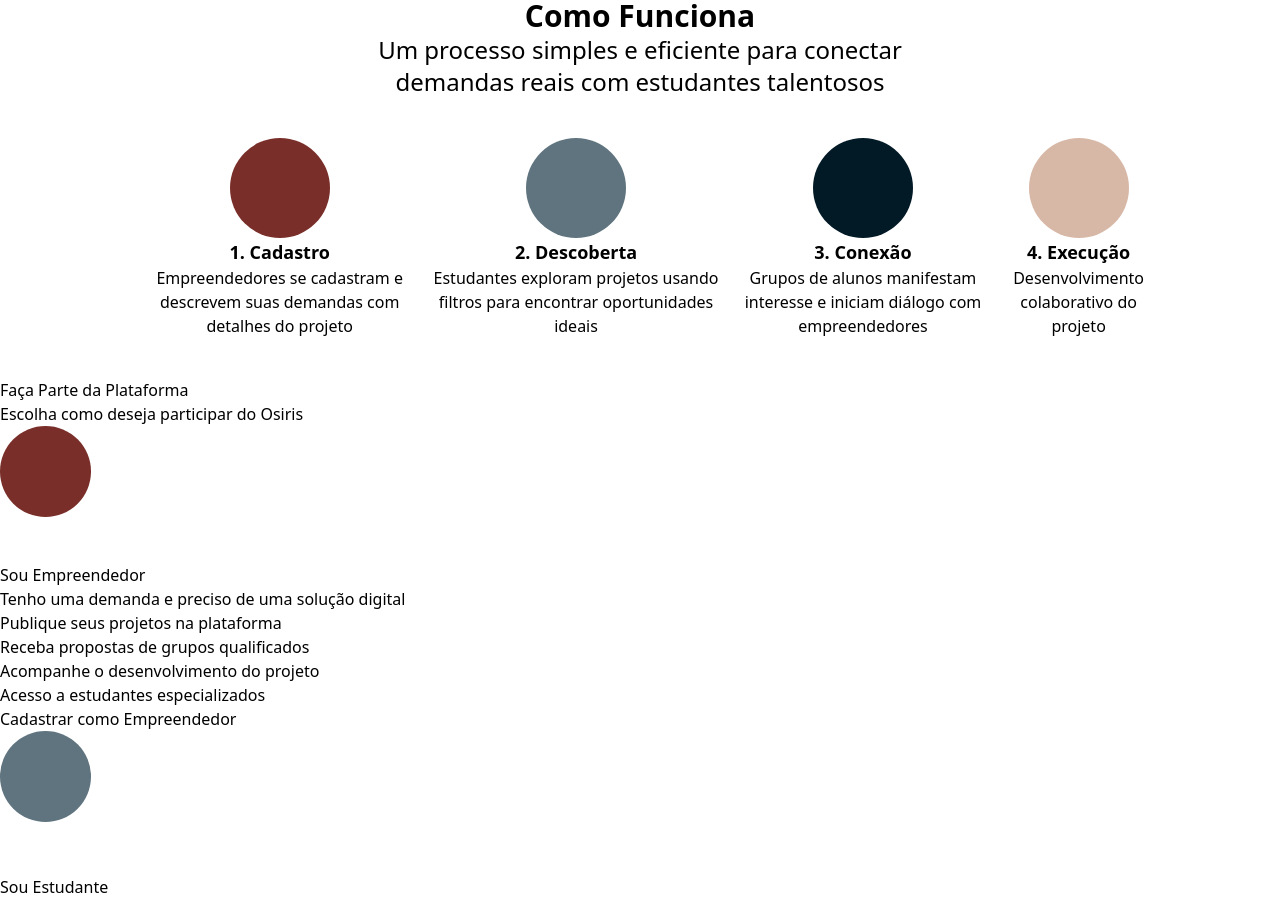
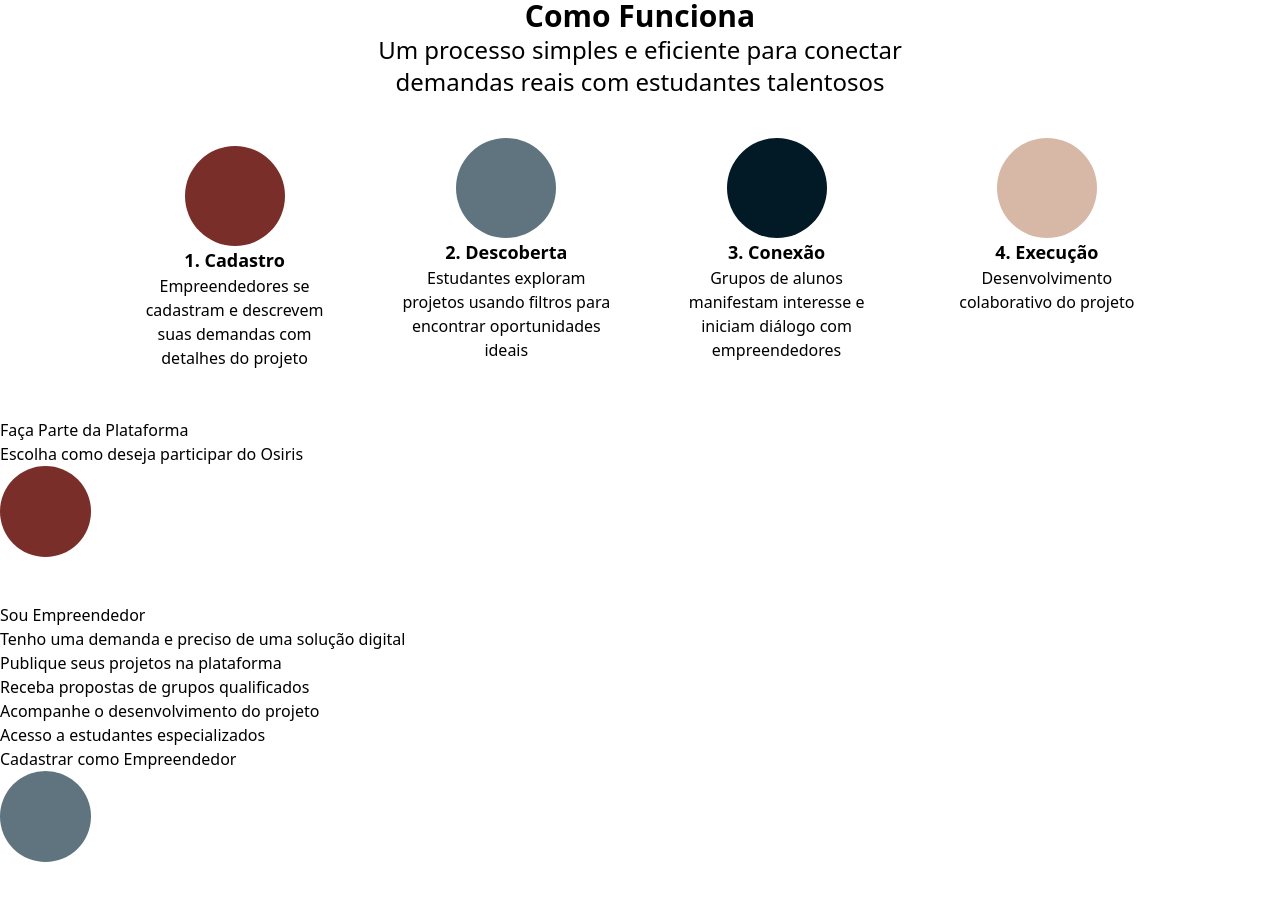
Before and after one commit to Infinito-1/osiris-react, a React (Vite) app: page / in a window 1280 px wide. Shown: the part 1260-2163 px from the top of the page. Built offline with nearby package versions, Linux system fonts and the light colour scheme.

Commit message:
add: adiciona hover em Como Funciona

```diff
--- a/src/pages/home/Home.tsx
+++ b/src/pages/home/Home.tsx
@@ -139,29 +139,32 @@ function Home() {
             <h2 className="text-3xl font-semibold">Como Funciona</h2>
             <p className="text-2xl w-[50%] mx-auto ">Um processo simples e eficiente para conectar demandas reais com estudantes talentosos</p>
 
-            <div className="flex justify-center mx-[10%] my-10">
-                <div>
+            <div className="mx-[10%] my-10">
+
+                <div className="flex gap-15 justify-center">
+                    <div className="justify-center w-[25%] p-2 hover:scale-110 hover:shadow-2xl">
                         <img className="size-25 mx-auto" src={EllipseCadastro} />
                         <h3 className="font-semibold text-lg">1. Cadastro</h3>
                         <p>Empreendedores se cadastram e descrevem suas demandas com detalhes do projeto</p>
                     </div>
 
-                <div>
+                    <div className="justify-center w-[25%] hover:scale-110 hover:shadow-2xl">
                         <img className="size-25 mx-auto" src={EllipseDescoberta} />
                         <h3 className="font-semibold text-lg">2. Descoberta</h3>
                         <p>Estudantes exploram projetos usando filtros para encontrar oportunidades ideais</p>
                     </div>
 
-                <div>
+                    <div className="justify-center w-[25%] hover:scale-110 hover:shadow-2xl">
                         <img className="size-25 mx-auto" src={EllipseConexao} />
                         <h3 className="font-semibold text-lg">3. Conexão</h3>
                         <p>Grupos de alunos manifestam interesse e iniciam diálogo com empreendedores</p>
                     </div>
 
-                <div>
+                    <div className="justify-center w-[25%] hover:scale-110 hover:shadow-2xl">
                         <img className="size-25 mx-auto" src={EllipseExecucao} />
                         <h3 className="font-semibold text-lg">4. Execução</h3>
                         <p>Desenvolvimento colaborativo do projeto</p>
+                    </div>
                 </div>
             </div>
         </section>
```
Lines whose indentation alone changed are shown as unchanged.
